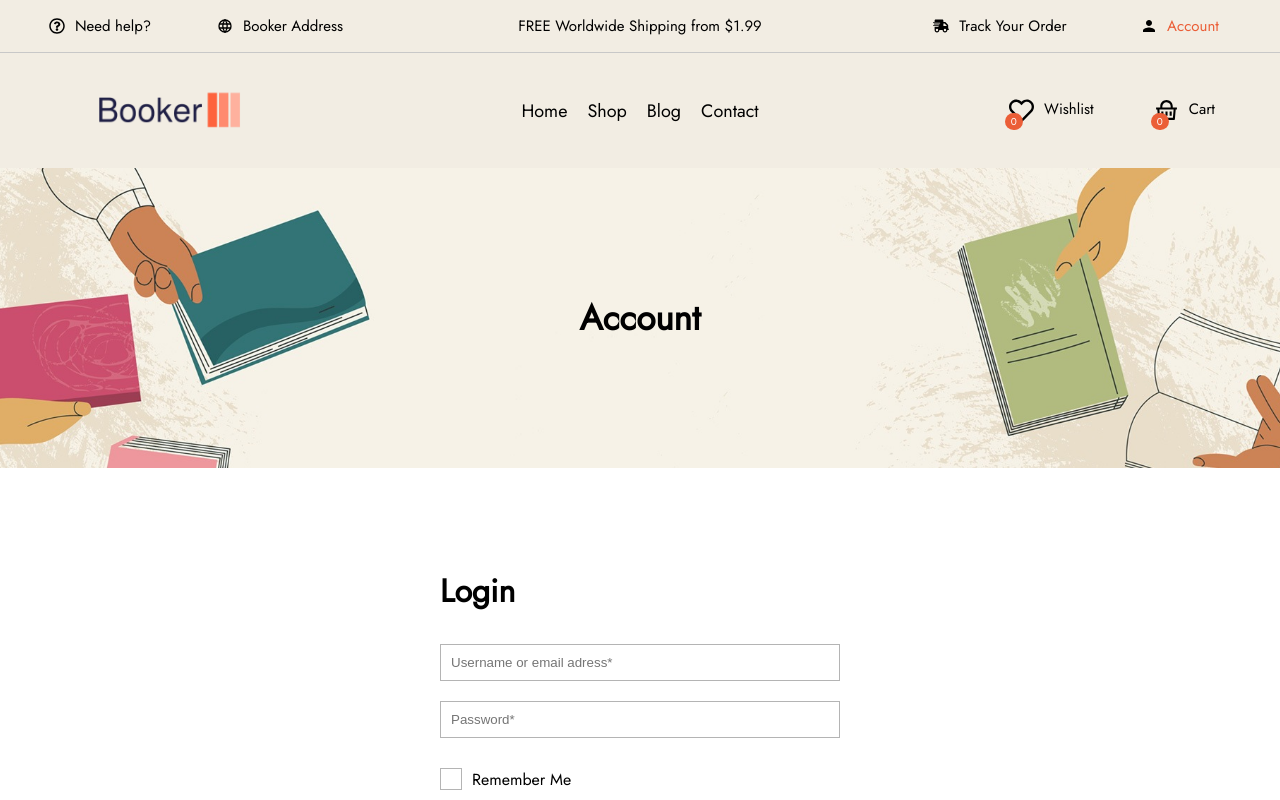
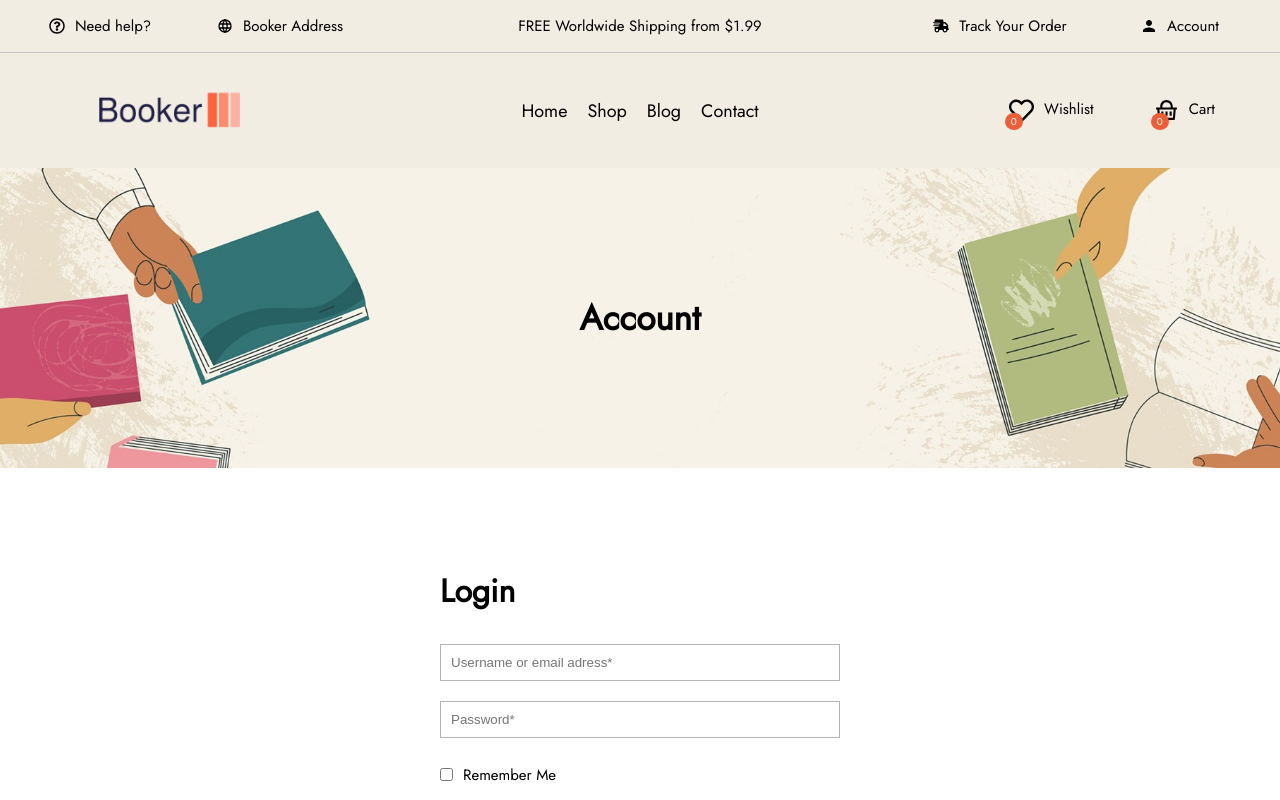
Before and after one commit to muradnuriyev001/Booker, a React (Vite) app: page /account in a window 1280 px wide. Shown: the top 800 px of the page. Built offline with nearby package versions, Linux system fonts and the light colour scheme.

Commit message:
Fix: Style fixes

```diff
--- a/src/components/Header/HeaderTop/HeaderTop.tsx
+++ b/src/components/Header/HeaderTop/HeaderTop.tsx
@@ -1,5 +1,5 @@
 import c from "./HeaderTop.module.scss";
-import { NavLink } from "react-router-dom";
+import { Link } from "react-router-dom";
 
 import { FaRegQuestionCircle } from "react-icons/fa";
 import { TbWorld } from "react-icons/tb";
@@ -11,16 +11,16 @@
     <div className={c.header__top}>
       <div className={c.header__top__help}>
         <FaRegQuestionCircle />
-        <NavLink to={"/contact"}>
+        <Link to={"/contact"}>
           <p>Need help?</p>
-        </NavLink>
+        </Link>
       </div>
 
       <div className={c.header__top__address}>
         <TbWorld />
-        <NavLink to={"/contact"}>
+        <Link to={"/contact"}>
           <p>Booker Address</p>
-        </NavLink>
+        </Link>
       </div>
 
       <div className={c.header__top_shipping}>
@@ -36,9 +36,9 @@
 
       <div className={c.header__top__account}>
         <IoMdPerson />
-        <NavLink to={"/account"}>
+        <Link to={"/account"}>
           <p>Account</p>
-        </NavLink>
+        </Link>
       </div>
     </div>
   );
--- a/src/pages/Account/Account.module.scss
+++ b/src/pages/Account/Account.module.scss
@@ -36,9 +36,6 @@
     padding: 10px;
     margin: 10px 0px;
     width: 400px;
-    appearance: none;
-    -webkit-appearance: none;
-    -moz-appearance: none;
     border: 1px solid rgb(180, 180, 180);
   }
   .log_in {
@@ -56,9 +53,11 @@
       margin: 10px 0px;
       input {
         width: unset;
+        cursor: pointer;
       }
       p {
         margin-left: 10px;
+        font-size: 15px;
       }
     }
   }
```
